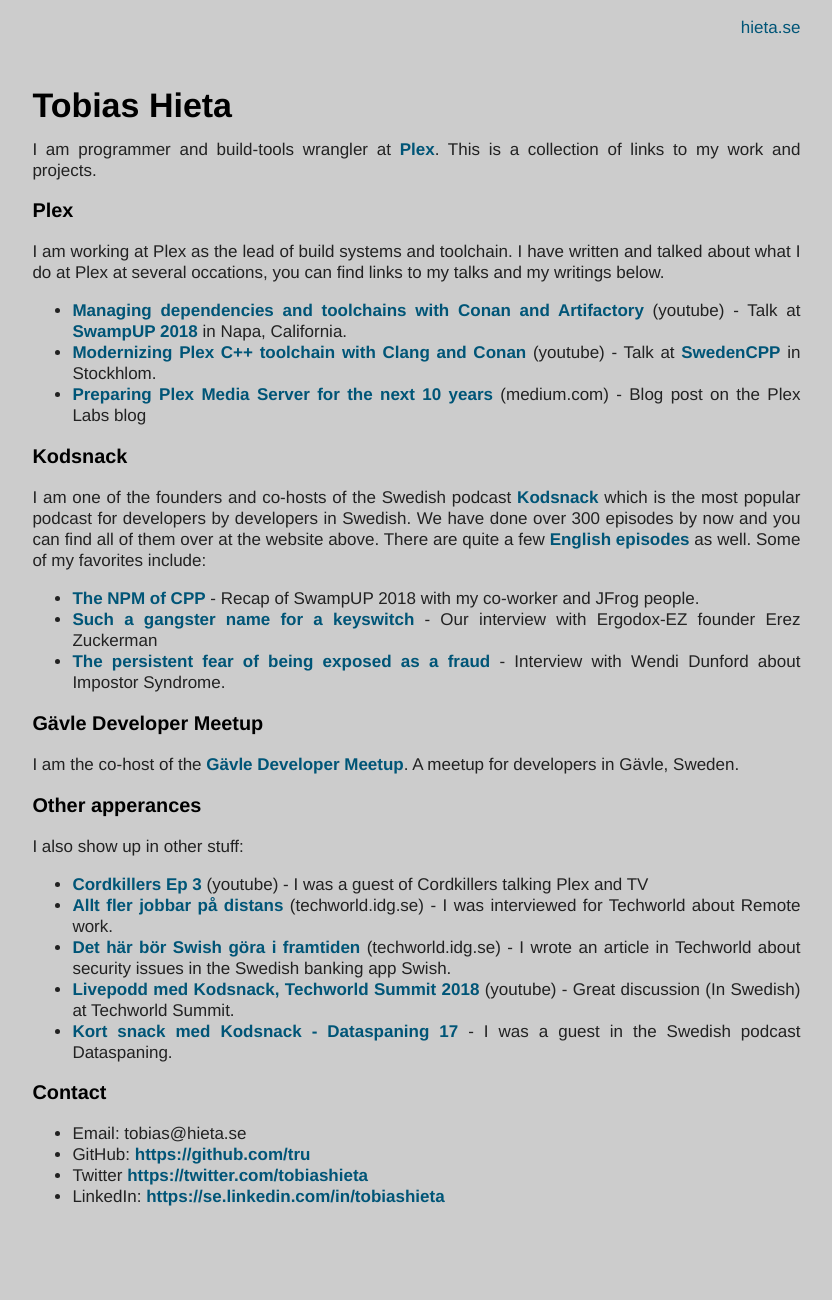
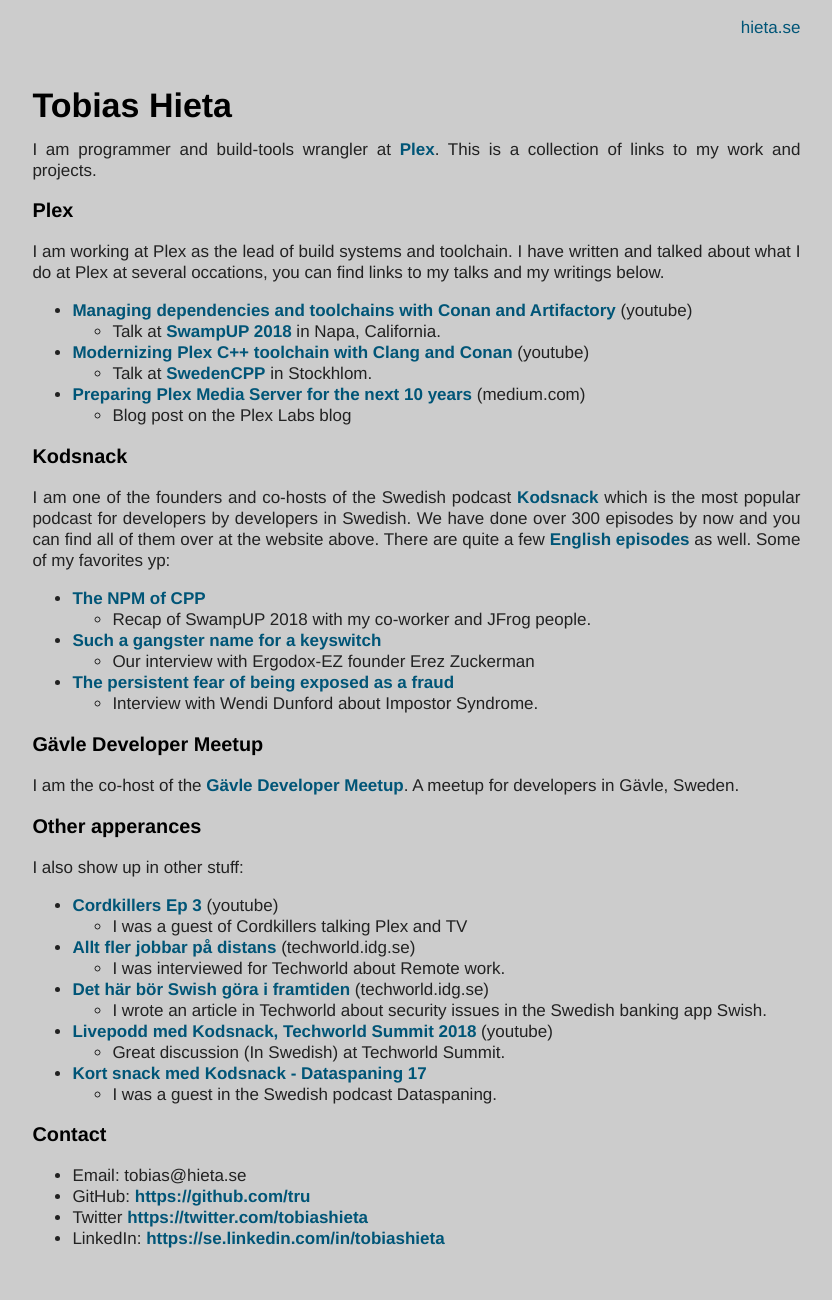
Before and after one commit to tru/tru.github.com, a Jekyll site: the page built from index.md, in a window 1280 px wide. Shown: the whole page, without its empty margins (198-1030 px from the left). Built offline with Jekyll 4.4.1, drawn with Linux system fonts in a browser that asks for light colours; before the commit the page ends 1258 px from its top, so only the background shows below that.

Commit message:
Make the links easier to read.

```diff
--- a/index.md
+++ b/index.md
@@ -9,19 +9,25 @@
 I am working at Plex as the lead of build systems and toolchain.
 I have written and talked about what I do at Plex at several occations, you can find links to my talks and my writings below.
 
-* [Managing dependencies and toolchains with Conan and Artifactory](https://www.youtube.com/watch?v=jKG6cETLN3M) (youtube) - Talk at [SwampUP 2018](https://swampup.jfrog.com/) in Napa, California.
-* [Modernizing Plex C++ toolchain with Clang and Conan](https://www.youtube.com/watch?v=wrF0Yc3n1DE) (youtube) - Talk at [SwedenCPP](https://www.swedencpp.se/) in Stockhlom.
-* [Preparing Plex Media Server for the next 10 years](https://medium.com/plexlabs/preparing-plex-media-server-for-the-next-10-years-d54fc3f47bf) (medium.com) - Blog post on the Plex Labs blog
+* [Managing dependencies and toolchains with Conan and Artifactory](https://www.youtube.com/watch?v=jKG6cETLN3M) (youtube)
+  * Talk at [SwampUP 2018](https://swampup.jfrog.com/) in Napa, California.
+* [Modernizing Plex C++ toolchain with Clang and Conan](https://www.youtube.com/watch?v=wrF0Yc3n1DE) (youtube)
+  * Talk at [SwedenCPP](https://www.swedencpp.se/) in Stockhlom.
+* [Preparing Plex Media Server for the next 10 years](https://medium.com/plexlabs/preparing-plex-media-server-for-the-next-10-years-d54fc3f47bf) (medium.com)
+  * Blog post on the Plex Labs blog
 
 ### Kodsnack
 
 I am one of the founders and co-hosts of the Swedish podcast [Kodsnack](https://kodsnack.se) which is the most popular podcast for developers by developers in Swedish.
 We have done over 300 episodes by now and you can find all of them over at the website above. There are quite a few [English episodes](https://kodsnack.se/international/) as well.
-Some of my favorites include:
+Some of my favorites yp:
 
-* [The NPM of CPP](https://kodsnack.se/international/263/) - Recap of SwampUP 2018 with my co-worker and JFrog people.
-* [Such a gangster name for a keyswitch](https://kodsnack.se/international/260/) - Our interview with Ergodox-EZ founder Erez Zuckerman
-* [The persistent fear of being exposed as a fraud](https://kodsnack.se/international/240/) - Interview with Wendi Dunford about Impostor Syndrome.
+* [The NPM of CPP](https://kodsnack.se/international/263/)
+  * Recap of SwampUP 2018 with my co-worker and JFrog people.
+* [Such a gangster name for a keyswitch](https://kodsnack.se/international/260/)
+  * Our interview with Ergodox-EZ founder Erez Zuckerman
+* [The persistent fear of being exposed as a fraud](https://kodsnack.se/international/240/)
+  * Interview with Wendi Dunford about Impostor Syndrome.
 
 ### Gävle Developer Meetup
 
@@ -31,11 +37,16 @@
 
 I also show up in other stuff:
 
-* [Cordkillers Ep 3](https://www.youtube.com/watch?v=sQI2q6OVWAY) (youtube) - I was a guest of Cordkillers talking Plex and TV
-* [Allt fler jobbar på distans](https://techworld.idg.se/2.2524/1.592181/allt-fler-jobbar-pa-distans) (techworld.idg.se) - I was interviewed for Techworld about Remote work.
-* [Det här bör Swish göra i framtiden](https://techworld.idg.se/2.2524/1.599743/det-har-bor-swish-gora-i-framtiden) (techworld.idg.se) - I wrote an article in Techworld about security issues in the Swedish banking app Swish.
-* [Livepodd med Kodsnack, Techworld Summit 2018](https://www.youtube.com/watch?v=rvYBdZUGLEU) (youtube) - Great discussion (In Swedish) at Techworld Summit.
-* [Kort snack med Kodsnack - Dataspaning 17](https://dataspaning.podbean.com/e/17-episodnamn/) - I was a guest in the Swedish podcast Dataspaning.
+* [Cordkillers Ep 3](https://www.youtube.com/watch?v=sQI2q6OVWAY) (youtube)
+  * I was a guest of Cordkillers talking Plex and TV
+* [Allt fler jobbar på distans](https://techworld.idg.se/2.2524/1.592181/allt-fler-jobbar-pa-distans) (techworld.idg.se)
+  * I was interviewed for Techworld about Remote work.
+* [Det här bör Swish göra i framtiden](https://techworld.idg.se/2.2524/1.599743/det-har-bor-swish-gora-i-framtiden) (techworld.idg.se)
+  * I wrote an article in Techworld about security issues in the Swedish banking app Swish.
+* [Livepodd med Kodsnack, Techworld Summit 2018](https://www.youtube.com/watch?v=rvYBdZUGLEU) (youtube)
+  * Great discussion (In Swedish) at Techworld Summit.
+* [Kort snack med Kodsnack - Dataspaning 17](https://dataspaning.podbean.com/e/17-episodnamn/)
+  * I was a guest in the Swedish podcast Dataspaning.
 
 
 ### Contact
```
